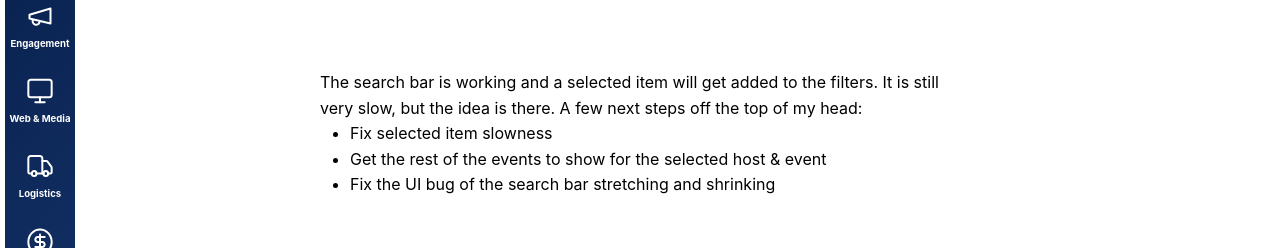
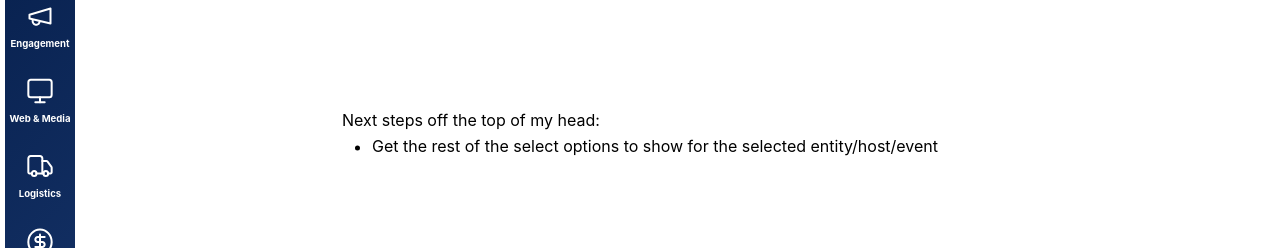
Before and after one commit to BrooksEE/Brooksee4.0, a Vue app: page / in a window 1280 px wide. Shown: the part 266-514 px from the top of the page. Built offline with nearby package versions, Linux system fonts and the light colour scheme; no server answers.

Commit message:
Update home page TODO's

```diff
--- a/src/views/HomeView.vue
+++ b/src/views/HomeView.vue
@@ -15,13 +15,9 @@
     <TheSideBar />
     <div style="position: absolute; top: 50%; left: 50%; transform: translate(-50%, -50%);">
         <p style="margin: 0; padding: 0;">
-            The search bar is working and a selected item will get added to the filters.
-            It is still very slow, but the idea is there.
-            A few next steps off the top of my head:
+            Next steps off the top of my head:
             <ul style="padding-left: 30px;">
-                <li>Fix selected item slowness</li>
-                <li>Get the rest of the events to show for the selected host & event</li>
-                <li>Fix the UI bug of the search bar stretching and shrinking</li>
+                <li>Get the rest of the select options to show for the selected entity/host/event</li>
             </ul>
         </p>
     </div>
```
